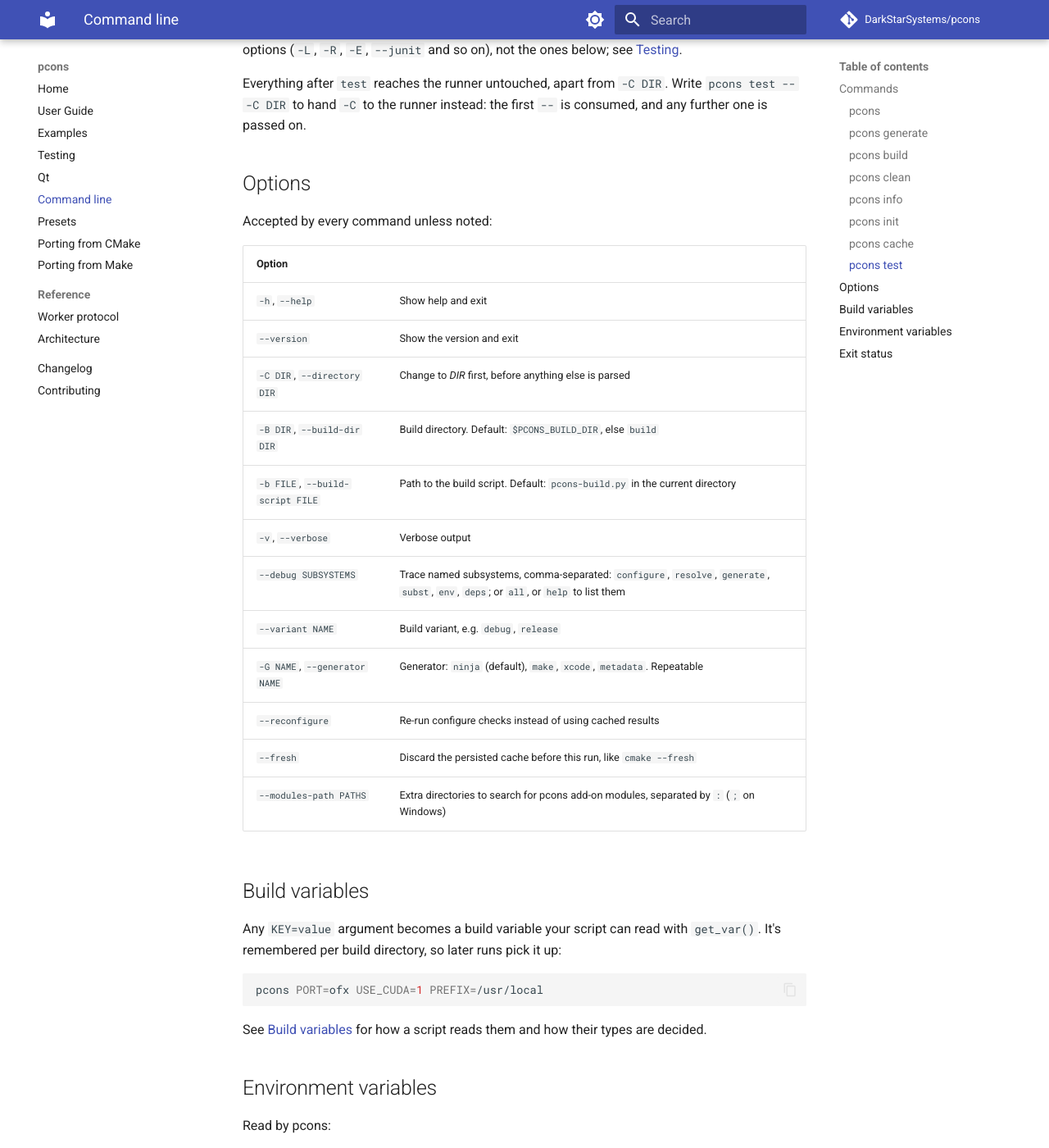
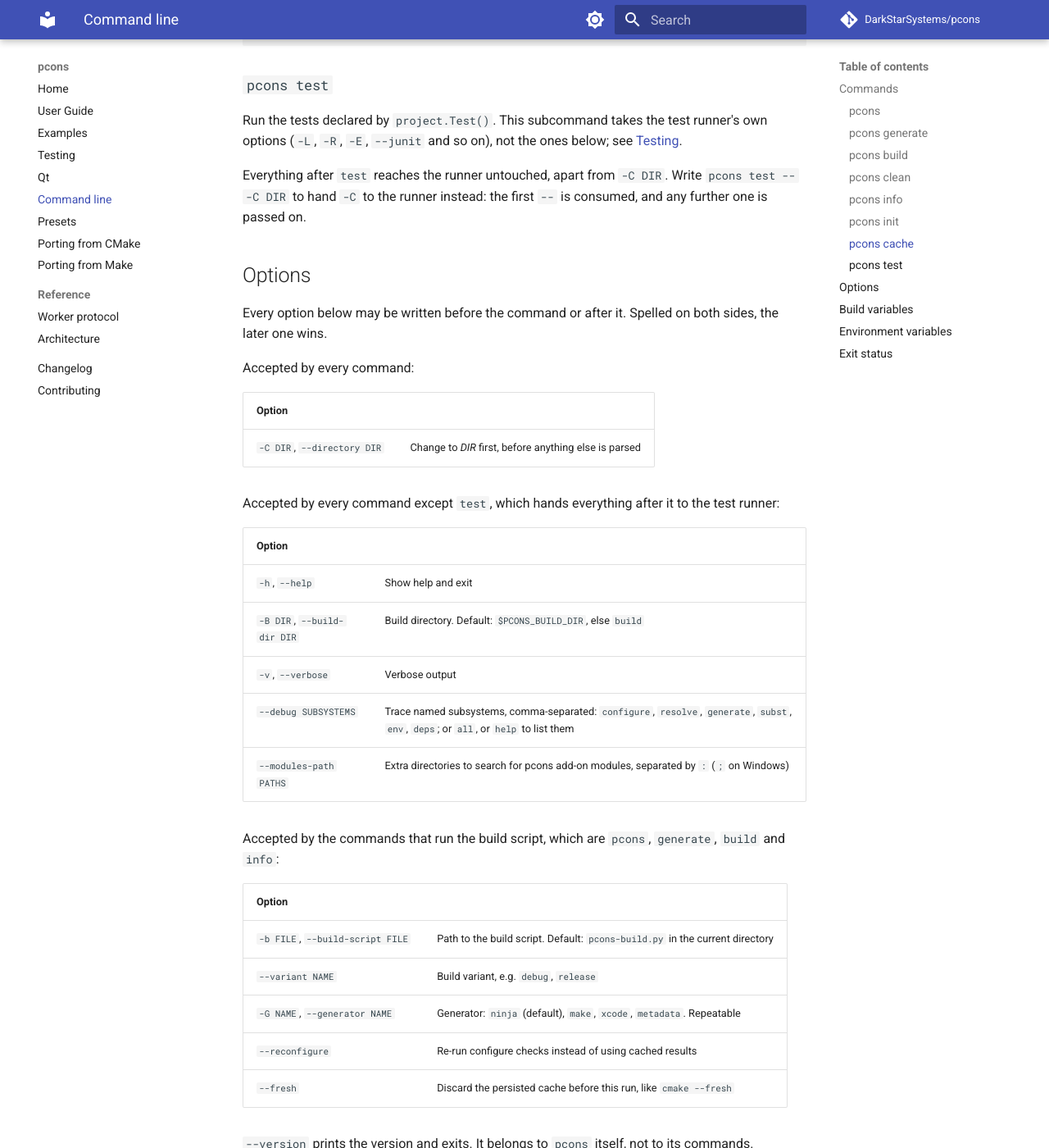
Before and after one commit to DarkStarSystems/pcons, an MkDocs documentation site: the page built from docs/cli.md, in a window 1280 px wide and 1400 px high, scrolled down 2296 px. Shown: the whole window at 82% size. Built offline with MkDocs 1.6.1 and Material for MkDocs 9.7.7, drawn with Linux system fonts in a browser that asks for light colours; comment, search, counter and statistics services are not loaded; some of the changed text lies outside the part shown.

Commit message:
Correct which commands accept which options in the CLI reference
The options table claimed every option is accepted by every command. `-b`,
`--variant`, `-G`, `--reconfigure` and `--fresh` belong only to the commands
that run the build script, `--version` belongs to `pcons` itself, and `test`
takes none of them because everything after it goes to the test runner. The
claim predates the current parser and was equally wrong before it.

- Split the options table by which commands accept each group.
- Documented `--` for a target whose name starts with a dash, and that it does
  not shield a command name.

````diff
--- a/docs/cli.md
+++ b/docs/cli.md
@@ -20,7 +20,13 @@ arguments are targets to build, or `KEY=value` build variables.
 pcons                     # generate and build the default targets
 pcons myapp               # build one target
 pcons CC=clang myapp      # set a build variable, then build
+pcons -- -myapp           # build a target whose name starts with a dash
 ```
+
+`--` marks everything after it as a target or a build variable, never an
+option. A bare `-` is not a target unless written that way. A command name is
+not protected by it: `pcons -- build` still runs the `build` command, since no
+command name starts with a dash.
 
 ### `pcons generate`
 
@@ -93,22 +99,39 @@ Write `pcons test -- -C DIR` to hand `-C` to the runner instead: the first
 
 ## Options
 
-Accepted by every command unless noted:
+Every option below may be written before the command or after it. Spelled on
+both sides, the later one wins.
+
+Accepted by every command:
+
+| Option | |
+|---|---|
+| `-C DIR`, `--directory DIR` | Change to *DIR* first, before anything else is parsed |
+
+Accepted by every command except `test`, which hands everything after it to the
+test runner:
 
 | Option | |
 |---|---|
 | `-h`, `--help` | Show help and exit |
-| `--version` | Show the version and exit |
-| `-C DIR`, `--directory DIR` | Change to *DIR* first, before anything else is parsed |
 | `-B DIR`, `--build-dir DIR` | Build directory. Default: `$PCONS_BUILD_DIR`, else `build` |
-| `-b FILE`, `--build-script FILE` | Path to the build script. Default: `pcons-build.py` in the current directory |
 | `-v`, `--verbose` | Verbose output |
 | `--debug SUBSYSTEMS` | Trace named subsystems, comma-separated: `configure`, `resolve`, `generate`, `subst`, `env`, `deps`; or `all`, or `help` to list them |
+| `--modules-path PATHS` | Extra directories to search for pcons add-on modules, separated by `:` (`;` on Windows) |
+
+Accepted by the commands that run the build script, which are `pcons`,
+`generate`, `build` and `info`:
+
+| Option | |
+|---|---|
+| `-b FILE`, `--build-script FILE` | Path to the build script. Default: `pcons-build.py` in the current directory |
 | `--variant NAME` | Build variant, e.g. `debug`, `release` |
 | `-G NAME`, `--generator NAME` | Generator: `ninja` (default), `make`, `xcode`, `metadata`. Repeatable |
 | `--reconfigure` | Re-run configure checks instead of using cached results |
 | `--fresh` | Discard the persisted cache before this run, like `cmake --fresh` |
-| `--modules-path PATHS` | Extra directories to search for pcons add-on modules, separated by `:` (`;` on Windows) |
+
+`--version` prints the version and exits. It belongs to `pcons` itself, not to
+its commands.
 
 ## Build variables
 
````
